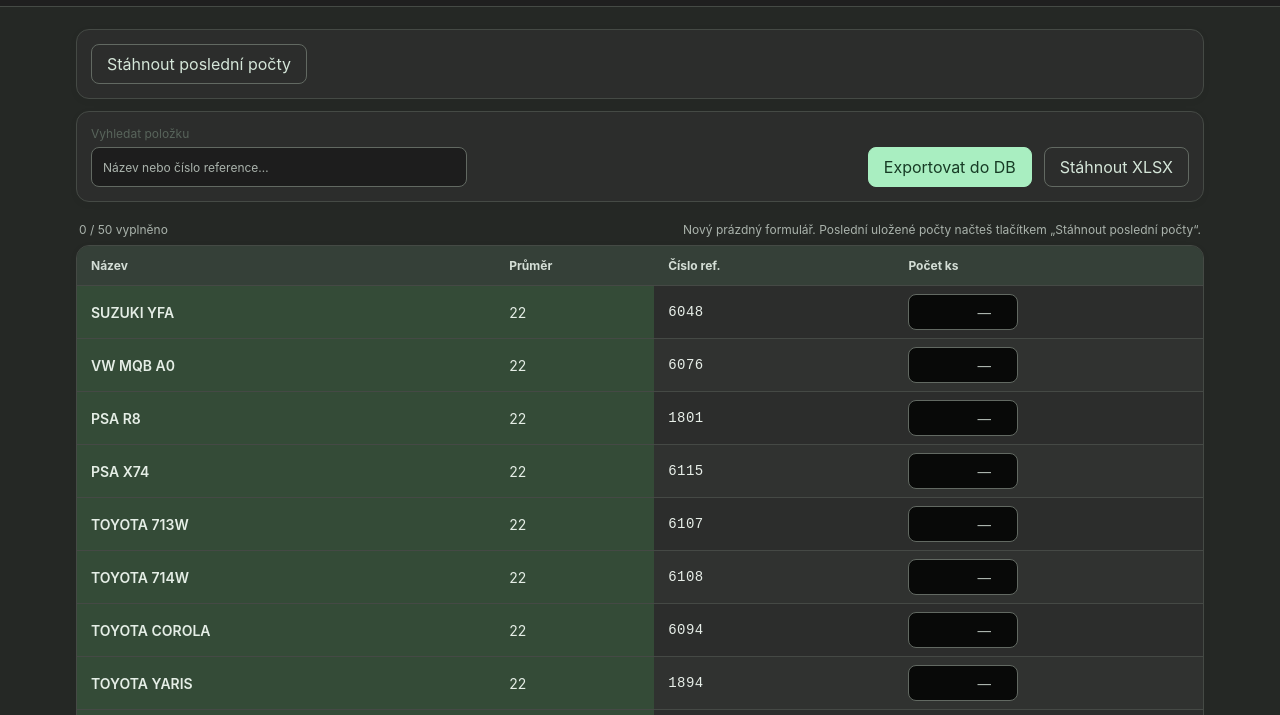
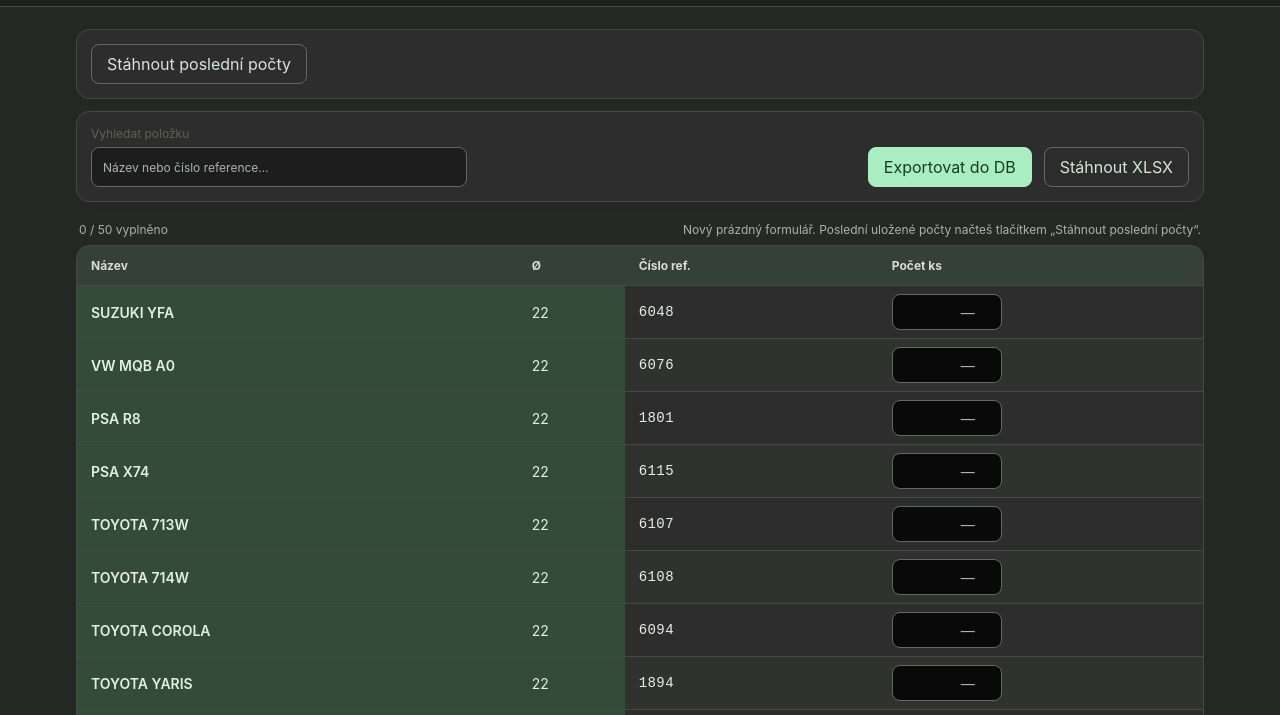
Before and after one commit to jakubsikora1-arch/skladova-evidence, a plain HTML site: page index.html in a window 1280 px wide. Shown: the part 70-785 px from the top of the page. Drawn offline with nearby package versions, Linux system fonts and the light colour scheme.

Commit message:
Replace Průměr column heading with diameter symbol

```diff
--- a/index.html
+++ b/index.html
@@ -21,7 +21,7 @@
  <div class="spacer"></div><button id="exportBtn" class="primary">Exportovat do DB</button><button id="xlsxBtn" class="secondary">Stáhnout XLSX</button>
 </section>
 <section class="meta"><span id="countLabel">0 / 50 vyplněno</span><span id="statusText">Nový prázdný formulář. Poslední uložené počty načteš tlačítkem „Stáhnout poslední počty“.</span></section>
-<div class="table-wrap panel"><table><thead><tr><th>Název</th><th>Průměr</th><th>Číslo ref.</th><th>Počet ks</th></tr></thead><tbody id="rows"><tr><td colspan="4" class="empty">Připravuji prázdný formulář…</td></tr></tbody></table></div>
+<div class="table-wrap panel"><table><thead><tr><th>Název</th><th>Ø</th><th>Číslo ref.</th><th>Počet ks</th></tr></thead><tbody id="rows"><tr><td colspan="4" class="empty">Připravuji prázdný formulář…</td></tr></tbody></table></div>
 <footer>Každé otevření začíná prázdným formulářem. Uložené počty se načtou pouze po stisknutí tlačítka <b>Stáhnout poslední počty</b>. Do databáze se zapisuje pouze po stisknutí tlačítka <b>Exportovat do DB</b>.</footer>
 </main><section id="newFormDialog" class="dialog-backdrop" role="dialog" aria-modal="true" aria-labelledby="newFormTitle" hidden>
  <div class="dialog panel">
```
